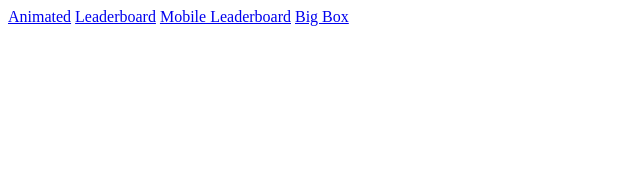
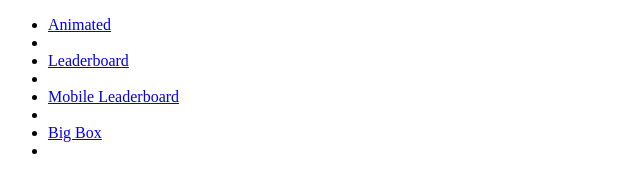
Before and after one commit to ahmadkadhim/hangar9-banners, a plain HTML site: page public/index.html in a window 1280 px wide. Shown: the whole page, without its empty margins (0-640 px from the left). Drawn offline with Linux system fonts and the light colour scheme.

Commit message:
Made page links into a ul

```diff
--- a/public/index.html
+++ b/public/index.html
@@ -5,9 +5,11 @@
 	<title>Hangar9 Banners</title>
 </head>
 <body>
-	<a href="/animated">Animated</a>
-	<a href="/leaderboard">Leaderboard</a>
-	<a href="/mobile-leaderboard">Mobile Leaderboard</a>
-	<a href="/big-box">Big Box</a>
+	<ul>
+		<li><a href="/animated">Animated</a><li>
+		<li><a href="/leaderboard">Leaderboard</a><li>
+		<li><a href="/mobile-leaderboard">Mobile Leaderboard</a><li>
+		<li><a href="/big-box">Big Box</a><li>
+	</ul>
 </body>
 </html>
```
